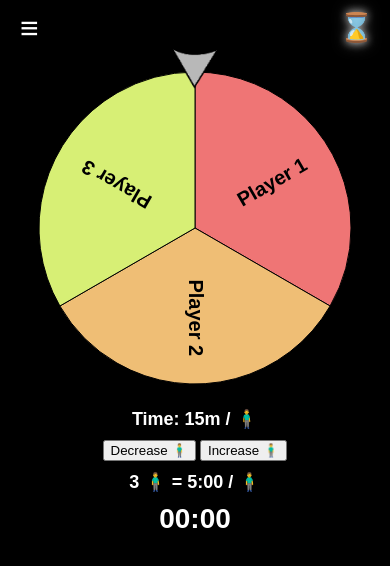
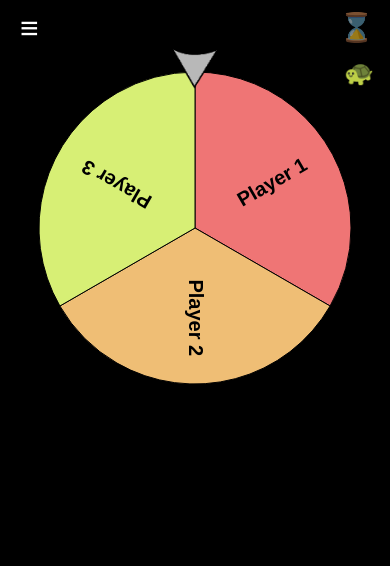
Before and after one commit to a-gavriel/roulette, a plain HTML site: page index.html in a window 390 px wide. Drawn offline with nearby package versions, Linux system fonts and the light colour scheme.

Commit message:
Multiple changes
- Add speed animation control
- Fix bug where colors used were the same when modifying the preset
- Now conditionally set the default value of the "timer-enabled" depending if the device is a mobile

```diff
--- a/index.html
+++ b/index.html
@@ -18,6 +18,7 @@
 
 <body>
     <button type="button" class="toggle-button" id="timer-toggle" aria-pressed="false">⌛</button>
+    <button type="button" class="speed-button" id="speed-toggle" aria-pressed="false">⚡</button>
     <div class="container">
         <div class="wheel-and-timer-container">
             <div class="arrow-container">
--- a/js/WheelScript.js
+++ b/js/WheelScript.js
@@ -18,6 +18,12 @@ for (let i = 0; i<default_names.length; i++) {
         segments.push({ fillStyle: light_gray, text: default_names[i], id: Math.floor(Math.random() * Date.now()) });
     }
 }
+
+function isMobile() {
+    return window.innerWidth <= 768 || /Mobi|Android|iPhone|iPad|iPod/i.test(navigator.userAgent);
+}
+
+let fast_animation = !isMobile();
 
 function getWheelSize() {
     const vw = window.innerWidth;
@@ -51,8 +57,8 @@ function buildWheel(segmentsData) {
         'animation':           // Specify the animation to use.
         {
             'type': 'spinToStop',
-            'duration': 1,
-            'spins': 2,
+            'duration': fast_animation ? 1 : 2,
+            'spins': fast_animation ? 2 : 4,
             'callbackFinished': alertPrize,
         }
     });
@@ -102,10 +108,10 @@ function showNotification(message) {
     // Append the notification to the body
     document.body.appendChild(notification);
 
-    // Remove the notification after 3 seconds
+    // Remove the notification after 2 seconds
     setTimeout(function() {
         document.body.removeChild(notification);
-    }, 3000);
+    }, 2000);
 }
 
 function startTimer(duration, display) {
@@ -238,15 +244,9 @@ function renderWheel() {
 // Function to add a name.
 // -------------------------------------------------------
 function addName(text) {
-    // Calculate the color index based on the current length of nameList
-    let fillStyle;
-    if (nameList.length < first_10_colors.length) {
-        // If we have fewer than 10 names, use corresponding color from the array
-        fillStyle = first_10_colors[nameList.length];
-    } else {
-        // Otherwise, use the light gray default color
-        fillStyle = light_gray;
-    }
+    const usedColors = new Set(nameList.map(item => item.fillStyle));
+    const availableColor = first_10_colors.find(color => !usedColors.has(color));
+    const fillStyle = availableColor || light_gray;
 
     const name = {
         text,
@@ -330,11 +330,29 @@ document.addEventListener('DOMContentLoaded', () => {
         document.body.classList.toggle('timer-hidden', !enabled);
     };
 
-    // Default: enabled
-    setTimerEnabled(true);
+    // Default: enabled on desktop, disabled on mobile
+    setTimerEnabled(!isMobile());
 
     toggleButton.addEventListener('click', () => {
         setTimerEnabled(!toggleButton.classList.contains('is-active'));
+    });
+});
+
+// Speed toggle button
+document.addEventListener('DOMContentLoaded', () => {
+    const speedButton = document.getElementById('speed-toggle');
+    if (!speedButton) return;
+
+    const setFastAnimation = (fast) => {
+        fast_animation = fast;
+        speedButton.textContent = fast ? '⚡' : '🐢';
+        speedButton.setAttribute('aria-pressed', fast ? 'true' : 'false');
+    };
+
+    setFastAnimation(!isMobile());
+
+    speedButton.addEventListener('click', () => {
+        setFastAnimation(!fast_animation);
     });
 });
 
@@ -467,6 +485,16 @@ function loadPreset() {
         // Update the wheel with the new names
         renderWheel();
 
+        // On mobile, close the collapsible panel after loading
+        if (isMobile()) {
+            const collButton = document.querySelector('.collapsible-button');
+            const content = collButton ? collButton.nextElementSibling : null;
+            if (content && content.style.display === 'block') {
+                collButton.classList.remove('active');
+                content.style.display = 'none';
+            }
+        }
+
         showNotification(`Preset "${selectedPreset}" loaded successfully`);
     }
 }
--- a/main.css
+++ b/main.css
@@ -60,6 +60,19 @@ button:focus {
   top: 10px;
   left: 10px;
   z-index: 10;
+}
+
+.speed-button {
+  position: fixed;
+  top: 60px;
+  right: 10px;
+  z-index: 10;
+  color: #fff;
+  background: transparent;
+  border: none;
+  font-size: clamp(24px, 5vw, 38px);
+  cursor: pointer;
+  line-height: 1;
 }
 
 .toggle-button {
```
